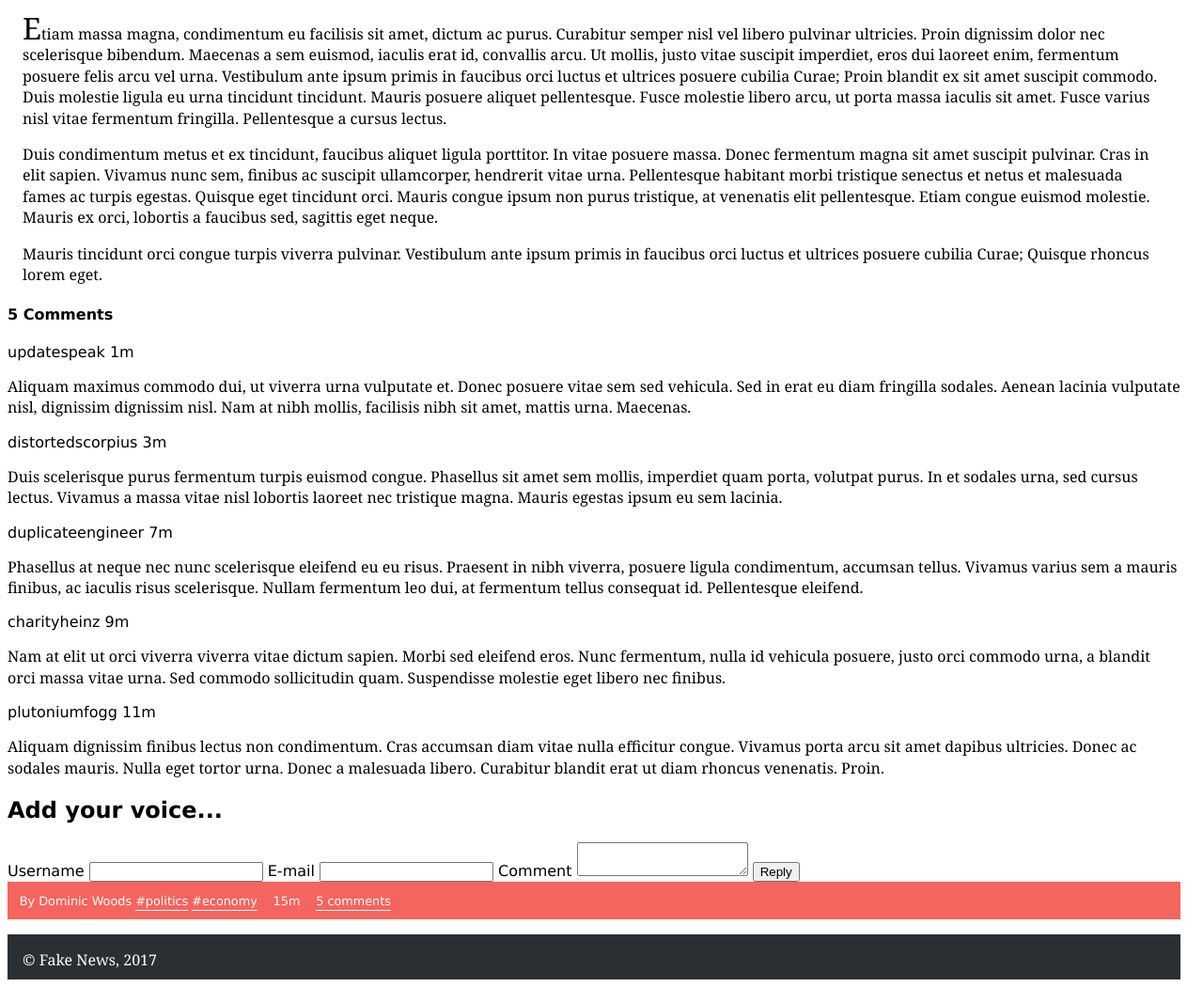
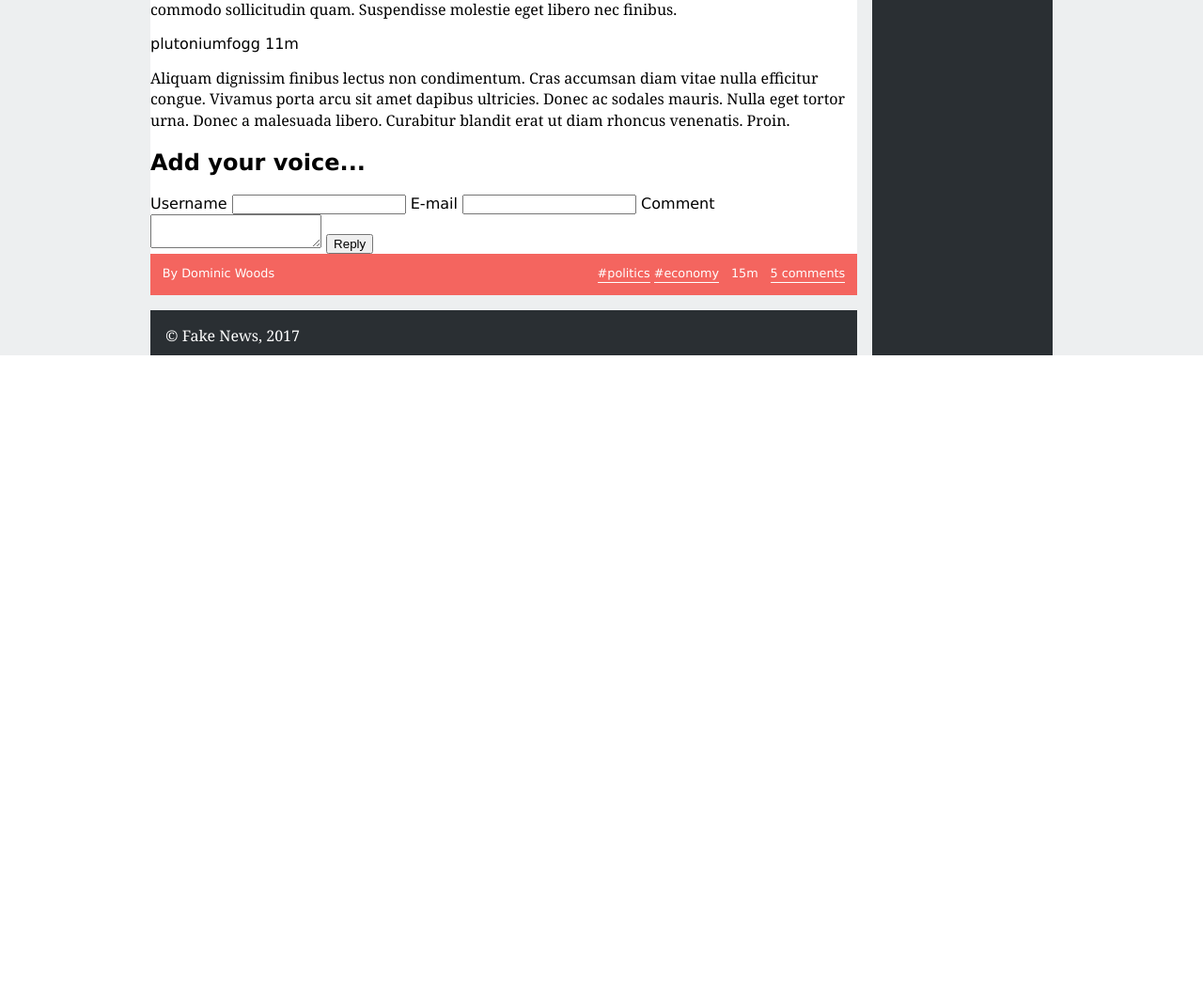
Before and after one commit to goncaloacteixeira/feup-ltw, a PHP site: page /item.html in a window 1280 px wide. Shown: the part 1476-2526 px from the top of the page at 94% size. After the commit the page ends 1854 px from the top, so only its background shows below. Run offline with PHP 8.4, Linux system fonts and the light colour scheme.

Commit message:
ex02 1.2

```diff
--- /dev/null
+++ b/tp02-css/ex01/layout.css
@@ -0,0 +1,69 @@
+body {
+    background-color: #EDEFF0;
+    margin: 0 auto;
+    width: 60em;
+
+    display: grid;
+    grid-template-columns: [start] 4fr [middle] 1fr [end];
+    grid-template-rows: [start] auto [nav] auto [news] 1fr [footer] auto [end];
+}
+
+body > header {
+    grid-column: start / end;
+}
+
+#menu {
+    grid-column: start;
+}
+
+aside {
+    grid-column: middle;
+    grid-row: nav / end;
+}
+
+#news {
+    grid-column: start;
+}
+
+body > footer {
+    align-self: end;
+}
+
+body > header {
+    display: grid;
+    grid-template-columns: 1fr auto;
+    grid-template-rows: auto auto;
+}
+
+body > header h1 {
+    grid-column: 1;
+    grid-row: 1;
+}
+
+body > header h2 {
+    grid-column: 1;
+    grid-row: 2;
+}
+
+body > header #signup {
+    grid-column: 2;
+    grid-row: 2;
+}
+
+#menu ul {
+    display: flex;
+    flex-direction: row;
+}
+
+#menu li {
+    display: block;
+    flex: 1;
+}
+
+#news footer {
+    display: flex;
+}
+
+#news footer .author {
+    flex-grow: 1;
+}
```
Also changed, not shown: tp02-css/ex01/style.css (+14 -8 lines).
